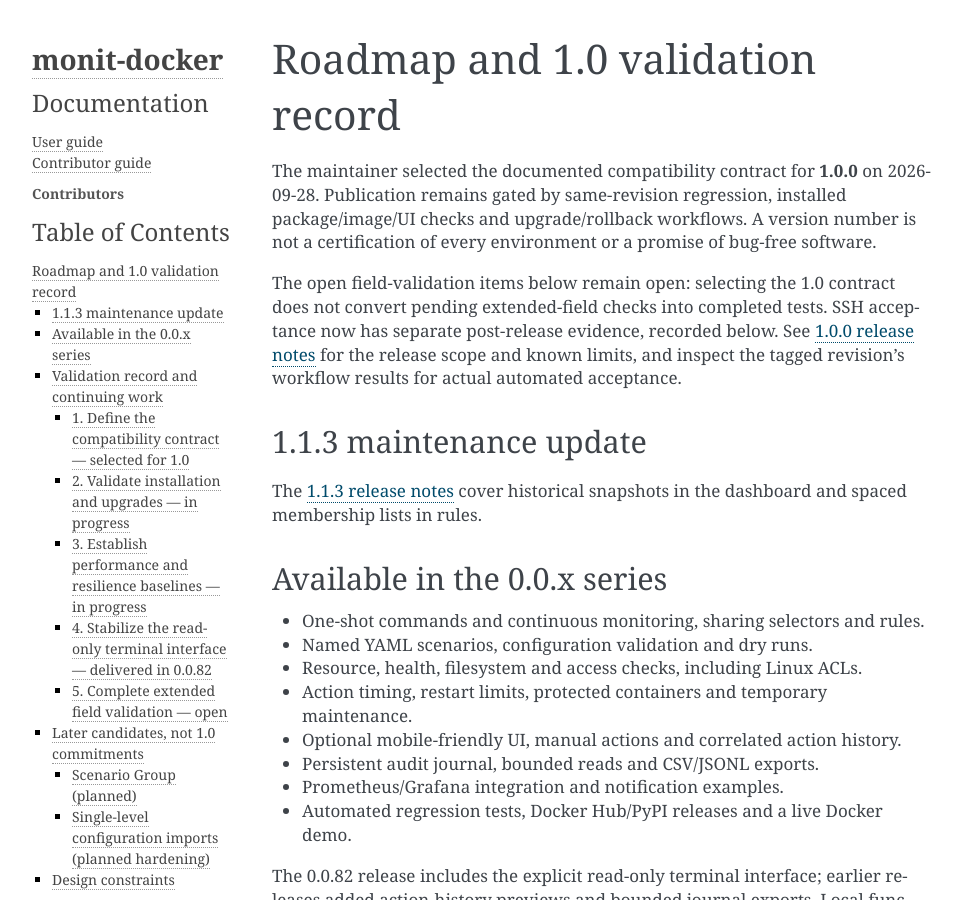
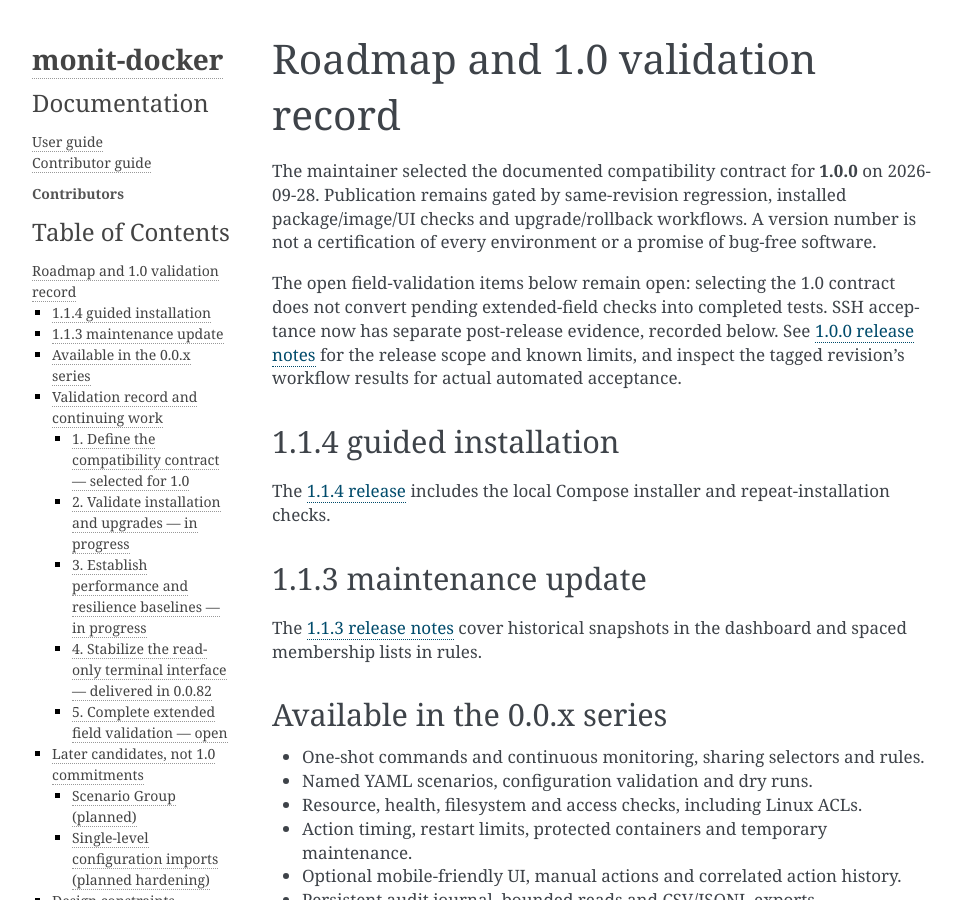
Before and after one commit to decryptus/monit-docker, a Sphinx documentation site: the page built from docs/roadmap.md, in a window 1280 px wide and 900 px high. Shown: the whole window, without its empty margins (148-1110 px from the left). Built offline with Sphinx 7.4.7, drawn with Linux system fonts in a browser that asks for light colours.

```diff
--- a/docker-compose.yml
+++ b/docker-compose.yml
@@ -2,7 +2,7 @@
 # See docs/compose-quickstart.md before replacing the old root cron example.
 services:
   monit-docker:
-    image: decryptus/monit-docker:1.1.3
+    image: decryptus/monit-docker:1.1.4
     command: [monit-docker, --audit-file, /var/lib/monit-docker/audit/events.jsonl, serve, --bind, 0.0.0.0, --interval, '30']
     restart: unless-stopped
     stop_grace_period: 60s
--- a/docs/index.rst
+++ b/docs/index.rst
@@ -55,6 +55,7 @@ For installation and the command reference, see the
    check-config
    configuration-validation
    textual
+   release-1.1.4
    release-1.1.3
    release-1.1.2
    release-1.1.1
--- a/docs/roadmap.md
+++ b/docs/roadmap.md
@@ -11,6 +11,10 @@ acceptance now has separate post-release evidence, recorded below. See
 [1.0.0 release notes](release-1.0.0.md) for the release
 scope and known limits, and inspect the tagged revision's workflow results for
 actual automated acceptance.
+
+## 1.1.4 guided installation
+
+The [1.1.4 release](release-1.1.4.md) includes the local Compose installer and repeat-installation checks.
 
 ## 1.1.3 maintenance update
 
--- a/monit_docker/__init__.py
+++ b/monit_docker/__init__.py
@@ -2,6 +2,6 @@
 
 from __future__ import absolute_import
 
-__version__ = '1.1.3'
+__version__ = '1.1.4'
 
 __all__ = ('__version__',)
--- a/setup.yml
+++ b/setup.yml
@@ -4,8 +4,8 @@ description: monit-docker
 author: Adrien Delle Cave
 author_email: pypi@doowan.net
 copyright: '2019-2026 Adrien Delle Cave'
-release: '1.1.3'
-version: '1.1.3'
+release: '1.1.4'
+version: '1.1.4'
 license: License GPL-3
 url: https://github.com/decryptus/monit-docker
 python_requires:
```
Also changed, not shown: README.md (+4 -4 lines), docs/compose-quickstart-fr.md (+2 -2 lines), docs/compose-quickstart.md (+2 -2 lines), docs/compose.md (+1 -1 lines), docs/release-1.1.4.md (added, +28 -0 lines), 5 other files.
